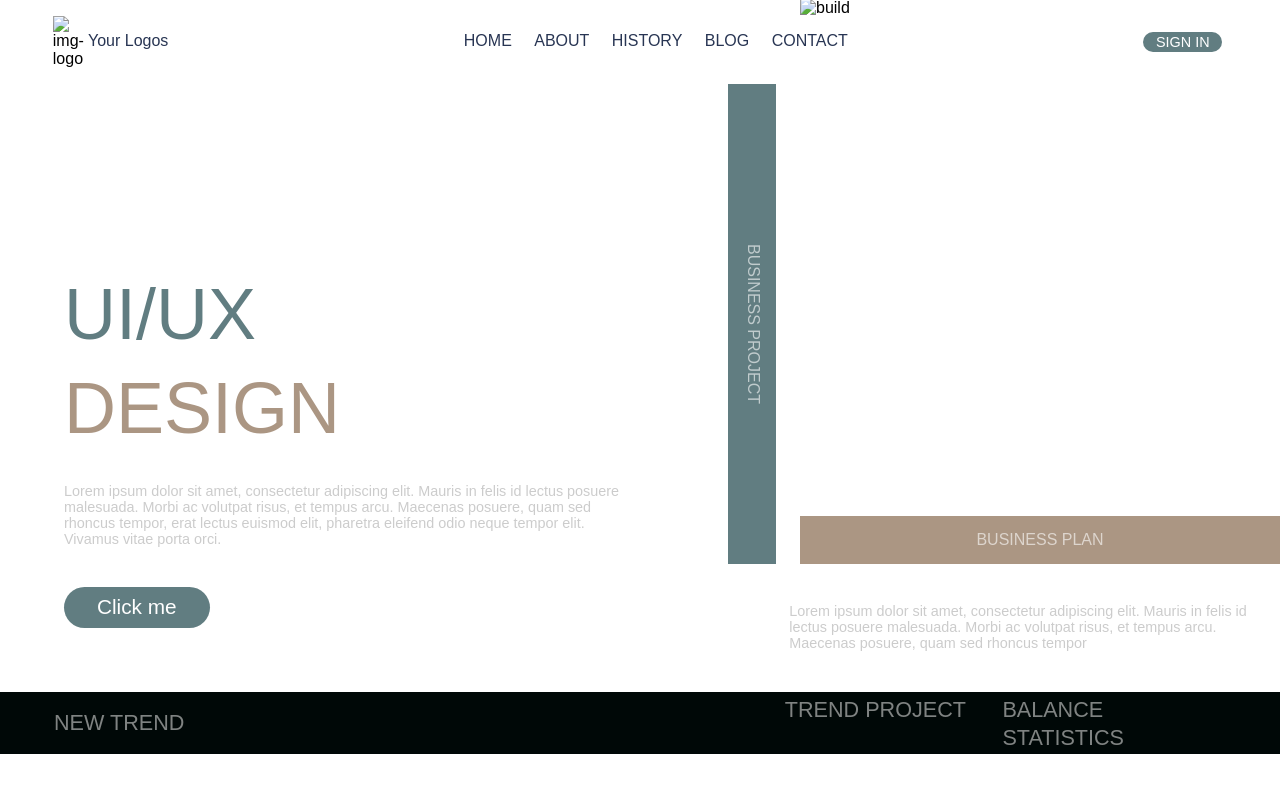
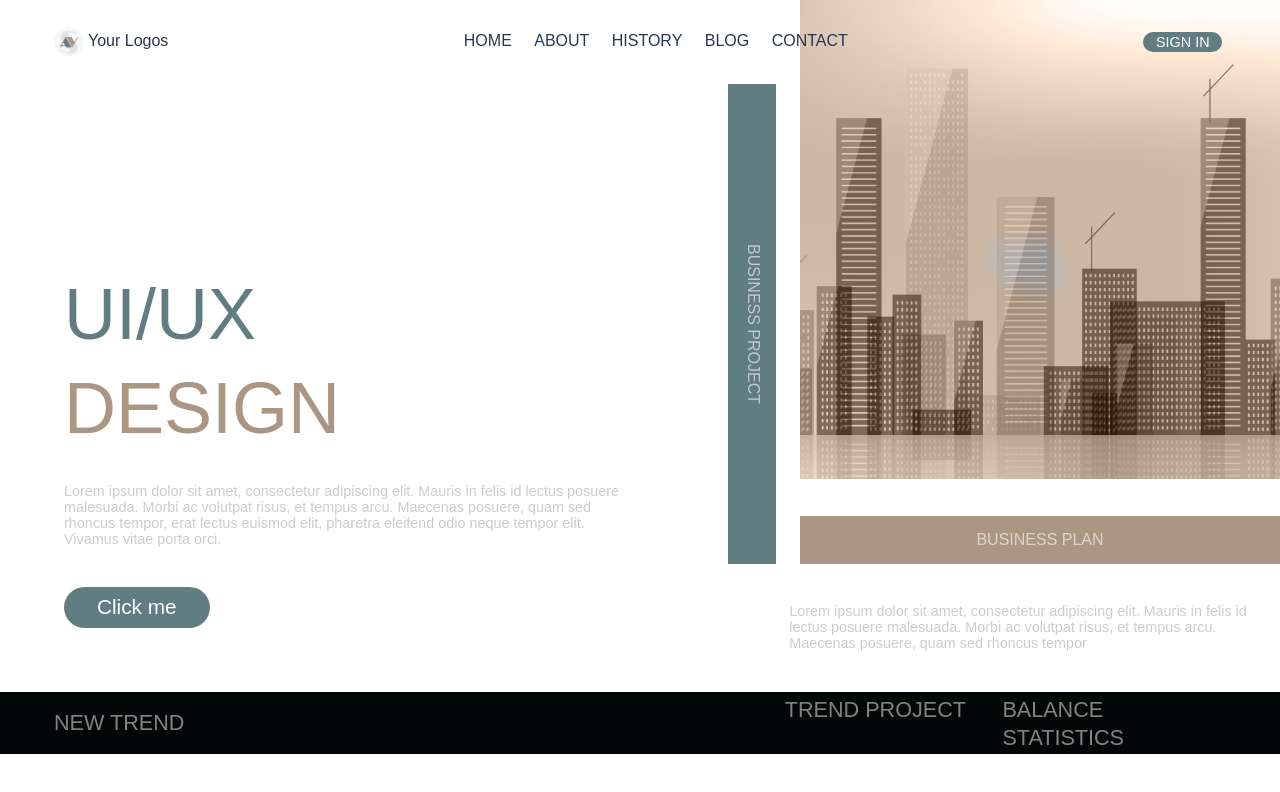
Before and after one commit to cristinapos/2-ui-ux, a plain HTML site: page index.html in a window 1280 px wide. Drawn offline with Linux system fonts and the light colour scheme; the site is published under a folder, as on GitHub Pages, so addresses that start at the root find nothing.

Commit message:
Code review

```diff
--- a/index.html
+++ b/index.html
@@ -17,7 +17,9 @@
         <nav>
           <div class="logo">
             <a href="#" class="home-logo">Your Logos</a>
-            <img src="../assets/logo.png" alt="img-logo" class="img-logo">
+            <!-- atentie nu trebuie sa navighezi in sus aici -->
+            <!-- <img src="../assets/logo.png" alt="img-logo" class="img-logo"> -->
+            <img src="assets/logo.png" alt="img-logo" class="img-logo">
           </div>
 
           <ul>
@@ -39,7 +41,9 @@
           <button class="click">Click me</button>
         </section>
         <section>
-          <img src="/assets/illustration-buildings.jpg" alt="build" class="img-container">
+          <!-- cu acest slash initial la altii decat la tine nu va incarca imaginile -->
+          <!-- <img src="/assets/illustration-buildings.jpg" alt="build" class="img-container"> -->
+          <img src="assets/illustration-buildings.jpg" alt="build" class="img-container">
           <div class="business">
             <div>Business Project</div>
             <div>Business Plan</div>
```
Also changed, not shown: on-my-desktop.PNG (added).
